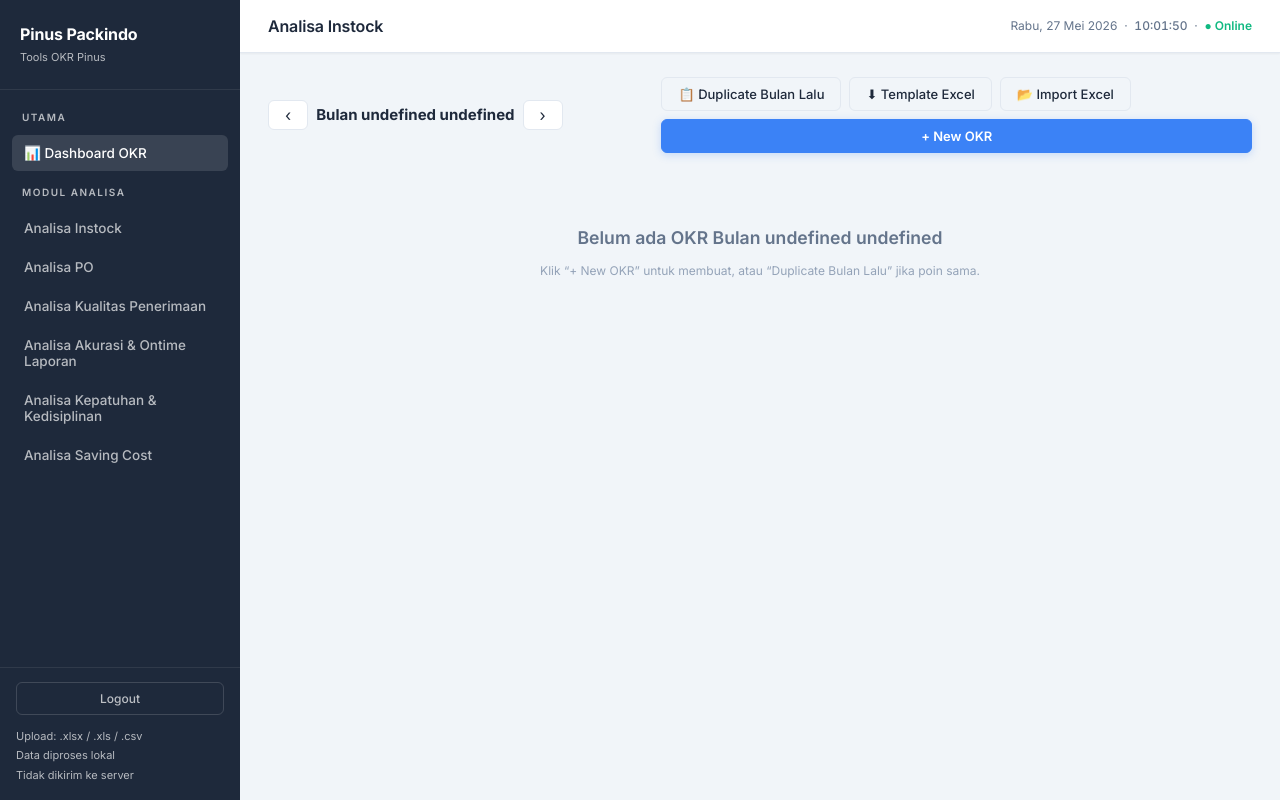
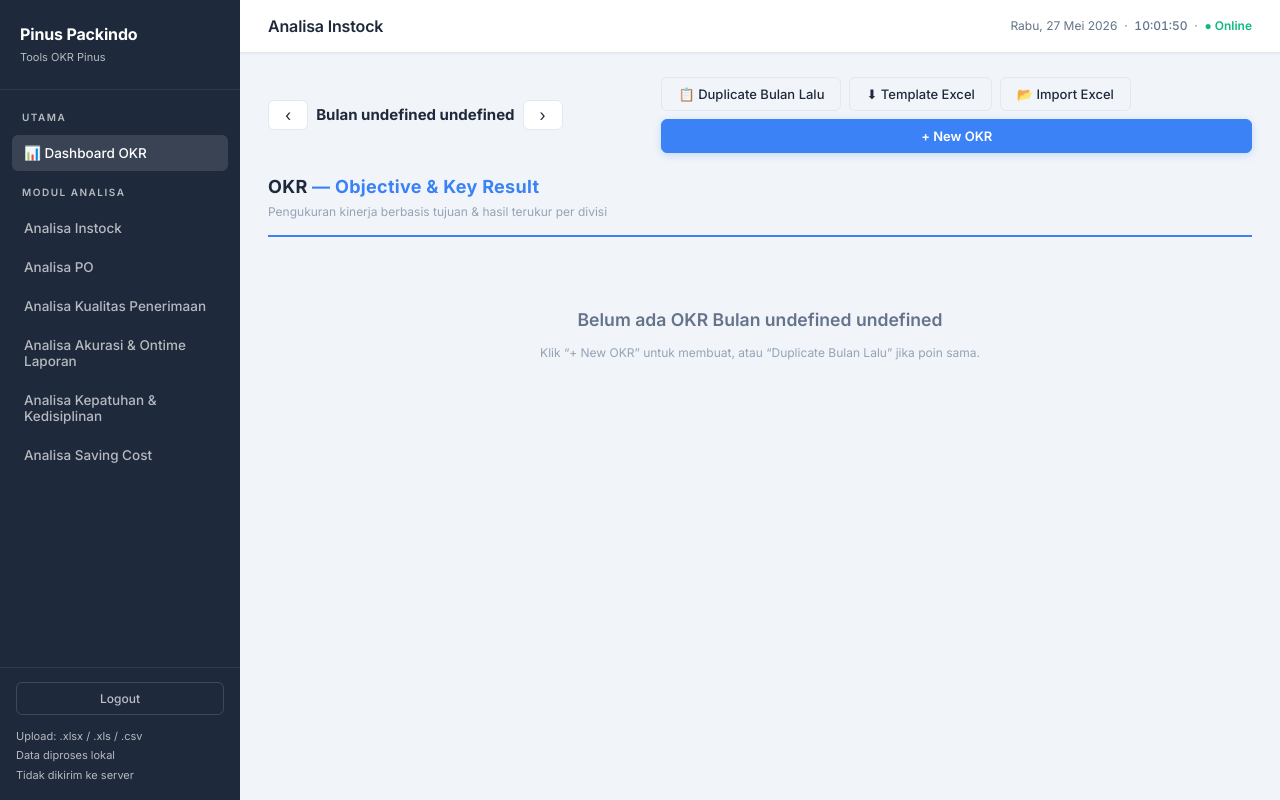
Before and after one commit to pinuspackindo-ai/pinuspackindo-okr, a Flask app: page / in a window 1280 px wide. Run offline with Flask 3, Linux system fonts and the light colour scheme; some libraries are stand-ins or nearby versions.

Commit message:
Auto sync 2026-05-27 17.01

```diff
--- a/templates/index.html
+++ b/templates/index.html
@@ -406,6 +406,11 @@ tbody tr:hover td{background:var(--bg);}
           <input type="file" id="okr-file-input" accept=".xlsx,.xls" style="display:none;" onchange="okrProcessFile(event)">
           <button class="btn btn-primary" style="padding:8px 20px;font-size:13px;" onclick="okrOpenNew()">+ New OKR</button>
         </div>
+      </div>
+      <!-- Judul OKR -->
+      <div style="margin-bottom:18px;padding-bottom:14px;border-bottom:2px solid var(--primary);">
+        <div style="font-size:18px;font-weight:800;color:var(--text);letter-spacing:.3px;">OKR <span style="color:var(--primary);">— Objective &amp; Key Result</span></div>
+        <div style="font-size:12px;color:var(--text-l);margin-top:3px;">Pengukuran kinerja berbasis tujuan &amp; hasil terukur per divisi</div>
       </div>
       <div id="okr-tables-wrap"></div>
     </div>
```
